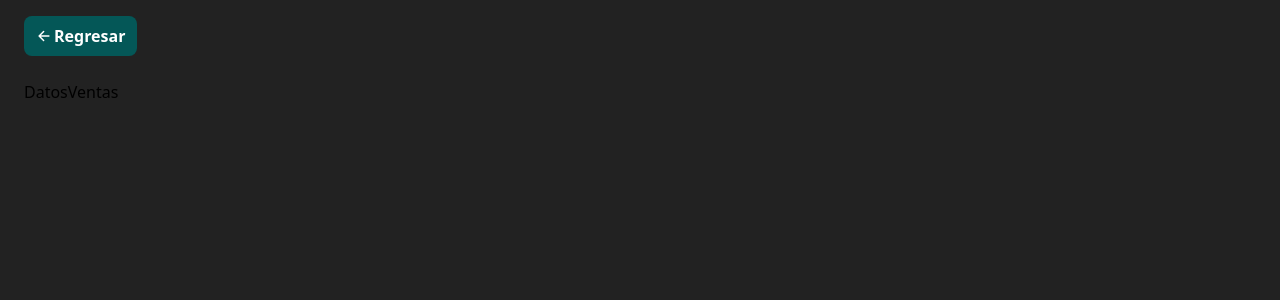
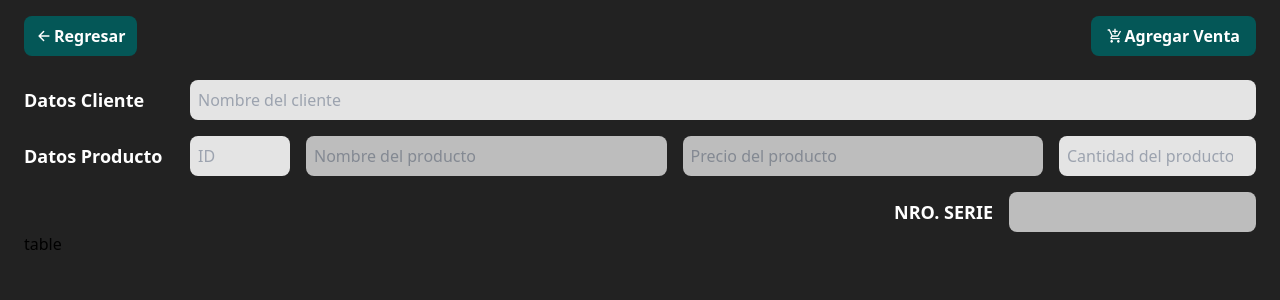
Before and after one commit to Zylown/inventario-front, a React (Vite) app: page /ventas in a window 1280 px wide. Shown: the top 300 px of the page. Built offline with nearby package versions, Linux system fonts and the light colour scheme.

Commit message:
add inputs for DatosVentas

```diff
--- a/src/pages/Ventas/index.tsx
+++ b/src/pages/Ventas/index.tsx
@@ -1,6 +1,7 @@
 import HomeLayout from "../../layout/HomeLayout";
 import DatosVentas from "../../sections/Ventas/DatosVentas";
 import TopVentas from "../../sections/Ventas/TopVentas";
+import VTable from "../../sections/Ventas/VTable";
 
 export default function Ventas() {
   return (
@@ -8,6 +9,7 @@ export default function Ventas() {
       <header className="flex flex-col gap-4">
         <TopVentas />
         <DatosVentas />
+        <VTable />
       </header>
     </HomeLayout>
   );
--- a/src/sections/Ventas/DatosVentas.tsx
+++ b/src/sections/Ventas/DatosVentas.tsx
@@ -1,7 +1,45 @@
-import React from 'react'
-
 export default function DatosVentas() {
   return (
-    <div>DatosVentas</div>
-  )
+    <div className="flex flex-col gap-4">
+      <div className="grid grid-cols-1 sm:grid-cols-[150px_1fr] gap-4 items-center">
+        <label className="text-white font-semibold text-lg text-nowrap">
+          Datos Cliente
+        </label>
+        <input
+          type="text"
+          placeholder="Nombre del cliente"
+          className="w-full p-2 bg-crema rounded-lg outline-none hover:bg-crema-oscura transition-all"
+        />
+      </div>
+      <div className="grid grid-cols-1 sm:grid-cols-[150px_1fr] gap-4 items-center">
+        <label className="text-white font-semibold text-lg text-nowrap">
+          Datos Producto
+        </label>
+        <div className="flex sm:flex-row flex-col gap-4 w-full">
+          <input
+            type="number"
+            placeholder="ID"
+            className="w-full sm:max-w-[100px] p-2 bg-crema rounded-lg outline-none hover:bg-crema-oscura transition-all"
+          />
+          <input
+            type="text"
+            placeholder="Nombre del producto"
+            className="w-full p-2 bg-crema rounded-lg outline-none transition-all opacity-80"
+            disabled
+          />
+          <input
+            type="text"
+            placeholder="Precio del producto"
+            className="w-full p-2 bg-crema rounded-lg outline-none transition-all opacity-80"
+            disabled
+          />
+          <input
+            type="number"
+            placeholder="Cantidad del producto"
+            className="w-full sm:max-w-[197px] p-2 bg-crema rounded-lg outline-none hover:bg-crema-oscura transition-all"
+          />
+        </div>
+      </div>
+    </div>
+  );
 }
--- a/src/sections/Ventas/TopVentas.tsx
+++ b/src/sections/Ventas/TopVentas.tsx
@@ -1,3 +1,4 @@
+import { MdAddShoppingCart } from "react-icons/md";
 import { IoArrowBack } from "react-icons/io5";
 import { useNavigate } from "react-router-dom";
 
@@ -18,6 +19,15 @@ export default function TopVentas() {
           <span className="ml-0.5">Regresar</span>
         </button>
       </div>
+      <div className="flex">
+        <button
+          className="flex items-center hover:bg-verde-oscuro transition-all bg-verde-claro px-4 py-2 rounded-lg"
+          type="button"
+        >
+          <MdAddShoppingCart />
+          <span className="ml-0.5">Agregar Venta</span>
+        </button>
+      </div>
     </div>
   );
 }
--- /dev/null
+++ b/src/sections/Ventas/VTable.tsx
@@ -0,0 +1,19 @@
+export default function VTable() {
+  return (
+    <>
+      <div>
+        <div className="flex justify-end items-center">
+          <label className="text-white font-semibold text-lg text-nowrap mr-4">
+            NRO. SERIE
+          </label>
+          <input
+            type="text"
+            className="p-2 bg-crema rounded-lg outline-none transition-all opacity-80"
+            disabled
+          />
+        </div>
+        <div>table</div>
+      </div>
+    </>
+  );
+}
```
